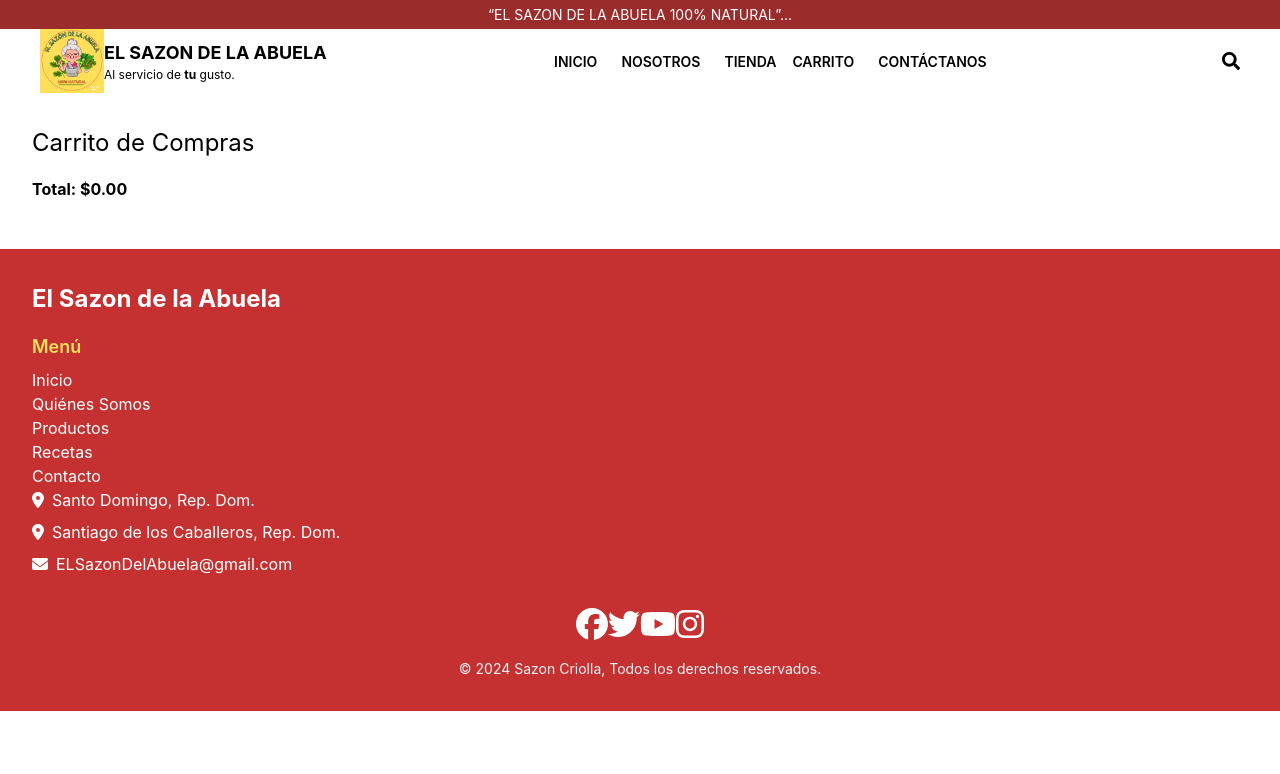
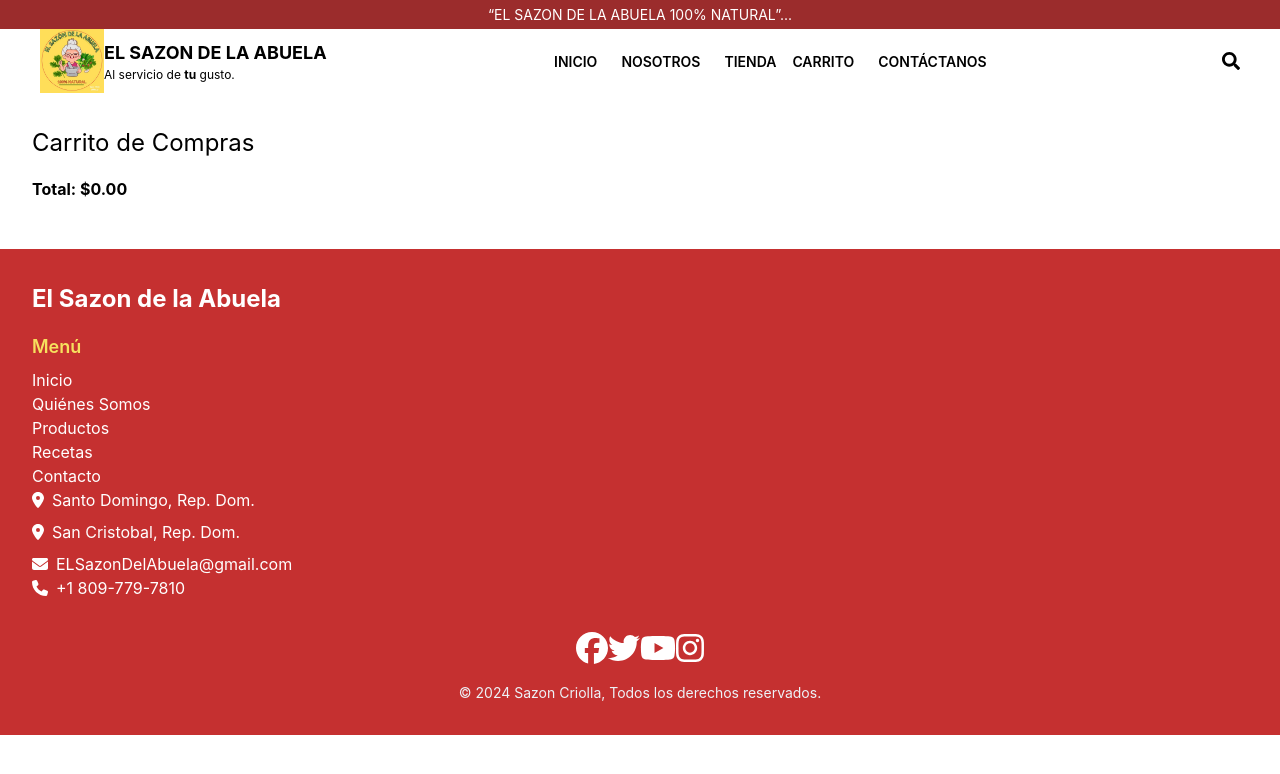
Before and after one commit to RobertoCA14/PaginaWebSazonAbuela, a React (Create React App) app: page /footer in a window 1280 px wide. Shown: the top 774 px of the page. Built offline with nearby package versions, Linux system fonts and the light colour scheme.

Commit message:
numero cel

```diff
--- a/src/components/Footer.js
+++ b/src/components/Footer.js
@@ -1,5 +1,7 @@
 // Footer.js
 import React from "react";
+import { faPhone } from "@fortawesome/free-solid-svg-icons";
+
 import { FontAwesomeIcon } from "@fortawesome/react-fontawesome";
 import {
   faFacebook,
@@ -61,13 +63,17 @@
           </p>
 
           <p className="flex items-center mb-2">
-            <FontAwesomeIcon icon={faMapMarkerAlt} className="mr-2" /> Santiago
-            de los Caballeros, Rep. Dom.
+            <FontAwesomeIcon icon={faMapMarkerAlt} className="mr-2" /> San
+            Cristobal, Rep. Dom.
           </p>
 
           <p className="flex items-center">
             <FontAwesomeIcon icon={faEnvelope} className="mr-2" />{" "}
             ELSazonDelAbuela@gmail.com
+          </p>
+          <p className="flex items-center">
+            <FontAwesomeIcon icon={faPhone} className="mr-2" />
+            +1 809-779-7810
           </p>
         </div>
       </div>
```
